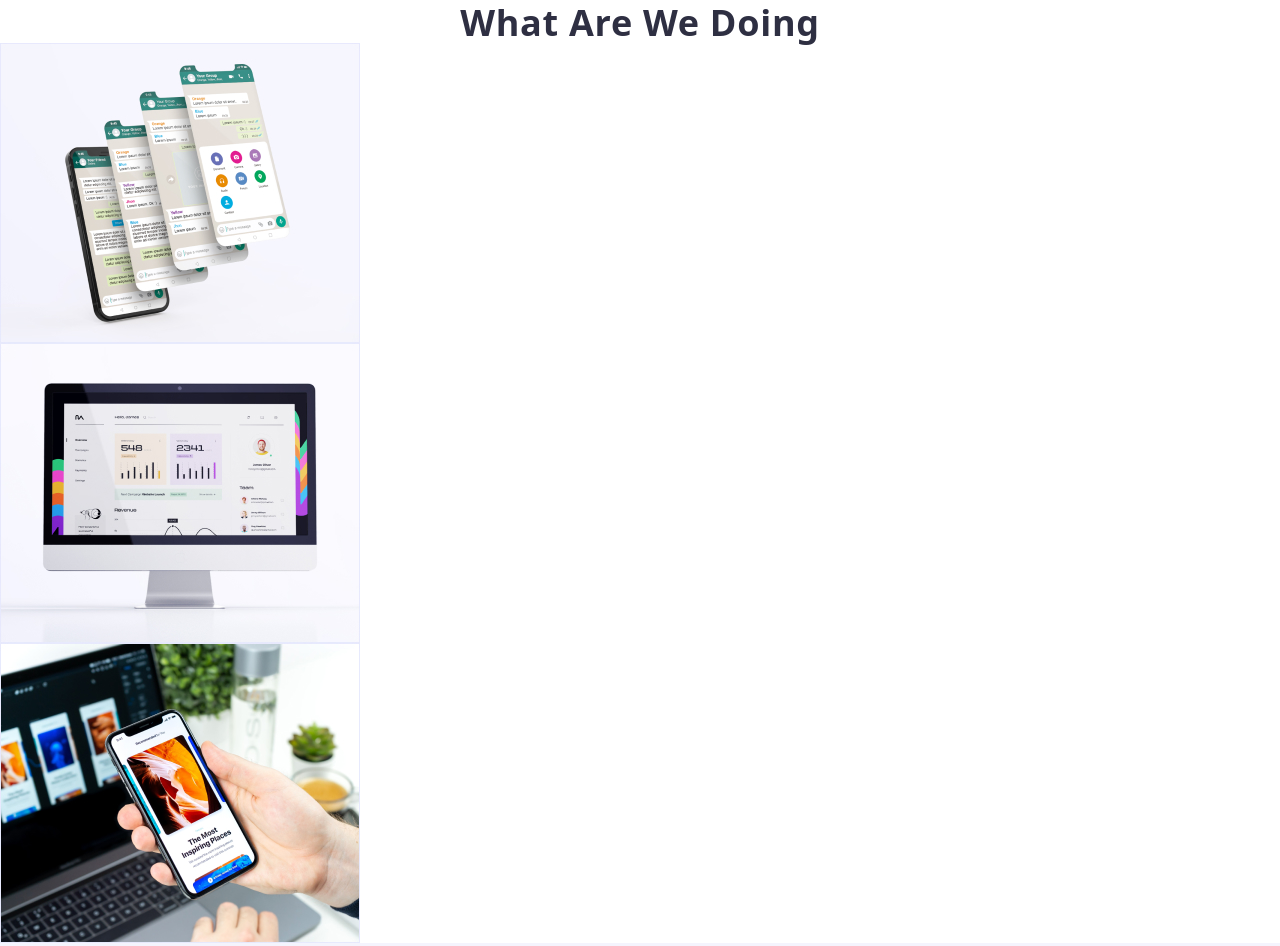
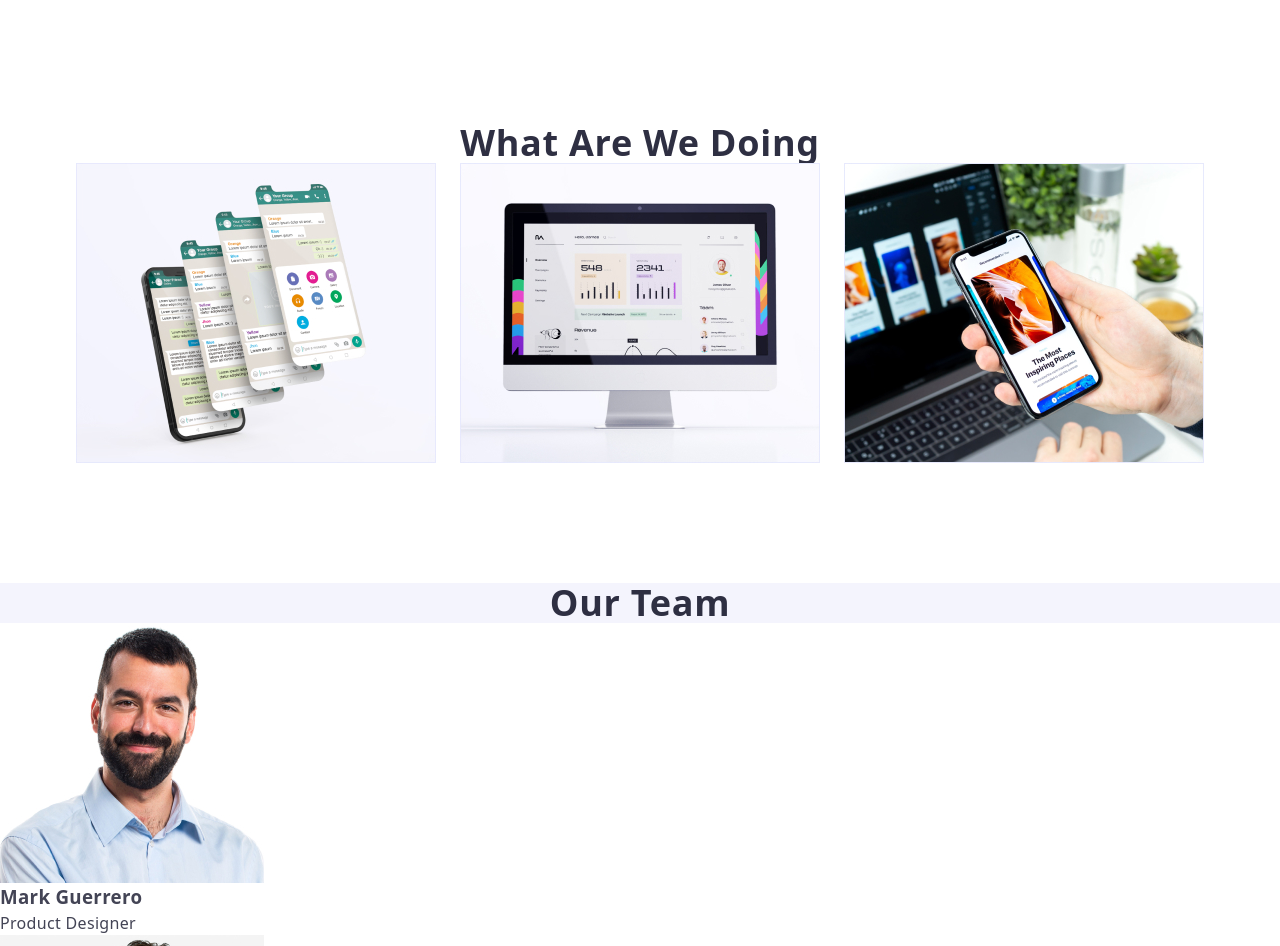
Before and after one commit to IrinaMatiazh/goit-markup-hw-03, a plain HTML site: page index.html in a window 1280 px wide. Shown: the part 1241-2187 px from the top of the page. Drawn offline with nearby package versions, Linux system fonts and the light colour scheme.

Commit message:
fixedindexworksect

```diff
--- a/index.html
+++ b/index.html
@@ -105,23 +105,33 @@
       </section>
 
       <!-- Work Section -->
-      <section class="work">
-        <h2 class="work-title">What are we doing</h2>
-        <ul class="list">
-          <li>
-            <img src="./images/what-we-do/wp-1.jpg" alt="website" width="360" />
+      <section class="work-section section">
+        <div class="container">
+          <h2 class="work-title">What are we doing</h2>
+        <ul class="work-list-container list">
+          <li class="work-item-container">
+            <img class="work-img"
+            src="./images/what-we-do/wp-1.jpg"
+            alt="website"
+            width="360"
+            />
+          </li>
+          <li class="work-item-container">
+            <img class="work-img"
+            src="./images/what-we-do/wp-2.jpg"
+            alt="desing"
+            width="360"
+            />
           </li>
           <li>
-            <img src="./images/what-we-do/wp-2.jpg" alt="desing" width="360" />
-          </li>
-          <li>
-            <img
+            <img class="work-img"
               src="./images/what-we-do/wp-3.jpg"
               alt="application"
               width="360"
             />
           </li>
         </ul>
+        </div>
       </section>
 
       <!-- Team Section -->
```
